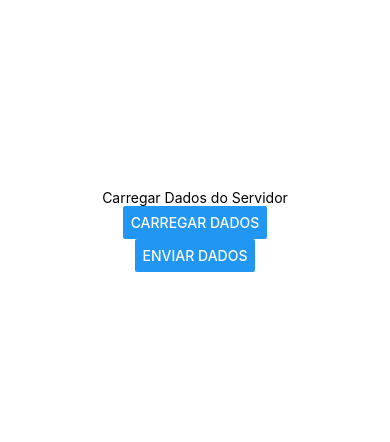
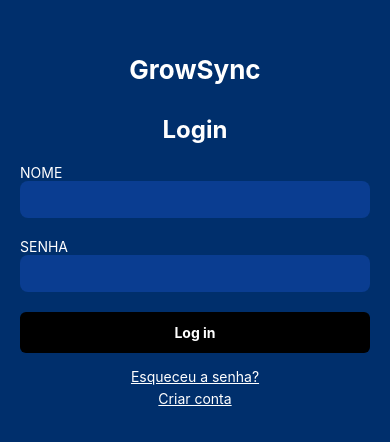
Before and after one commit to KauaMarmol/projeto-tcc-mobile, a React Native app: screen /Login in a window 390 px wide. Shown: the part 192-634 px from the top of the page. Built offline with nearby package versions, Linux system fonts and the light colour scheme.

Commit message:
[feat] Criação de telas login

```diff
--- a/App.js
+++ b/App.js
@@ -1,58 +1,22 @@
-import { StatusBar } from 'expo-status-bar';
-import { useState } from 'react';
-import { Button, StyleSheet, Text, View } from 'react-native';
+import React, { useState } from 'react';
+import { NavigationContainer } from '@react-navigation/native';
+import { createNativeStackNavigator } from '@react-navigation/native-stack';
+import WelcomeScreen from './screens/WelcomeScreen';
+import LoginScreen from './screens/LoginScreen';
+import RegisterScreen from './screens/RegisterScreen';
+import HomeScreen from './screens/HomeScreen';
+
+const Stack = createNativeStackNavigator();
 
 export default function App() {
-  const [data, setData] = useState([]);
-  /* const API_URL = "https://curly-space-trout-4vjgjx6qwq5hqp66-3000.app.github.dev" */
-  /* const API_URL = "http://localhost:3000" */
-
-  const fetchData = async () => {
-    const ENDPOINT = "/api/user"
-    const API_URL = "https://curly-space-trout-4vjgjx6qwq5hqp66-3000.app.github.dev"
-    const response = await fetch(API_URL + ENDPOINT);
-    const json = await response.json();
-    setData(json);
-  }
-
-  const postData = async () => {
-    const ENDPOINT = "/api/user";
-    const body = {
-      username: "usuario1",
-      email: "usuario1@teste.com.br"
-    }
-    const response = await fetch(API_URL + ENDPOINT, {
-      method: 'POST',
-      headers: {
-        'Content-Type': 'application/json'
-      },
-      body: JSON.stringify(body)
-  });
-  const json = await respone.json();
-  console.log(json);
-}
   return (
-    <View style={styles.container}>
-      <Text>Carregar Dados do Servidor</Text>
-      {
-        data?.map(item => {
-          return (
-            <Text key={item.id}>{item.username}</Text>
-          )
-        })
-      }
-      <Button title="Carregar Dados" onPress={fetchData}/>
-      <Button title="Enviar Dados" onPress={postData} />
-      <StatusBar style="auto" />
-    </View>
+    <NavigationContainer>
+      <Stack.Navigator initialRouteName="Welcome" screenOptions={{ headerShown: false }}>
+        <Stack.Screen name="Welcome" component={WelcomeScreen} />
+        <Stack.Screen name="Login" component={LoginScreen} />
+        <Stack.Screen name="Register" component={RegisterScreen} />
+        <Stack.Screen name="Home" component={HomeScreen} />
+      </Stack.Navigator>
+    </NavigationContainer>
   );
 }
-
-const styles = StyleSheet.create({
-  container: {
-    flex: 1,
-    backgroundColor: '#fff',
-    alignItems: 'center',
-    justifyContent: 'center',
-  },
-});
--- a/package.json
+++ b/package.json
@@ -9,10 +9,14 @@
     "web": "expo start --web"
   },
   "dependencies": {
+    "@react-navigation/native": "^7.1.17",
+    "@react-navigation/native-stack": "^7.3.24",
     "expo": "^53.0.11",
     "expo-status-bar": "~2.2.3",
     "react": "19.0.0",
-    "react-native": "0.79.3"
+    "react-native": "0.79.3",
+    "react-native-screens": "~4.11.1",
+    "react-native-safe-area-context": "5.4.0"
   },
   "devDependencies": {
     "@babel/core": "^7.20.0"
--- /dev/null
+++ b/screens/HomeScreen.js
@@ -0,0 +1,54 @@
+import React, { useState } from 'react';
+import { View, Text, Button, StyleSheet } from 'react-native';
+import { StatusBar } from 'expo-status-bar';
+
+export default function HomeScreen() {
+  const [data, setData] = useState([]);
+
+  const fetchData = async () => {
+    const ENDPOINT = "/api/user";
+    const API_URL = "https://curly-space-trout-4vjgjx6qwq5hqp66-3000.app.github.dev";
+    const response = await fetch(API_URL + ENDPOINT);
+    const json = await response.json();
+    setData(json);
+  }
+
+  const postData = async () => {
+    const ENDPOINT = "/api/user";
+    const API_URL = "https://curly-space-trout-4vjgjx6qwq5hqp66-3000.app.github.dev";
+    const body = {
+      username: "usuario1",
+      email: "usuario1@teste.com.br"
+    };
+    const response = await fetch(API_URL + ENDPOINT, {
+      method: 'POST',
+      headers: {
+        'Content-Type': 'application/json'
+      },
+      body: JSON.stringify(body)
+    });
+    const json = await response.json();
+    console.log(json);
+  }
+
+  return (
+    <View style={styles.container}>
+      <Text>Carregar Dados do Servidor</Text>
+      {data?.map(item => (
+        <Text key={item.id}>{item.username}</Text>
+      ))}
+      <Button title="Carregar Dados" onPress={fetchData} />
+      <Button title="Enviar Dados" onPress={postData} />
+      <StatusBar style="auto" />
+    </View>
+  );
+}
+
+const styles = StyleSheet.create({
+  container: {
+    flex: 1,
+    backgroundColor: '#fff',
+    alignItems: 'center',
+    justifyContent: 'center',
+  },
+});
--- /dev/null
+++ b/screens/LoginScreen.js
@@ -0,0 +1,78 @@
+import React, { useState } from 'react';
+import { View, Text, TextInput, StyleSheet, TouchableOpacity } from 'react-native';
+
+export default function LoginScreen({ navigation }) {
+  const [nome, setNome] = useState('');
+  const [senha, setSenha] = useState('');
+
+  return (
+    <View style={styles.container}>
+      <Text style={styles.logo}>GrowSync</Text>
+      <Text style={styles.title}>Login</Text>
+      <Text style={styles.label}>NOME</Text>
+      <TextInput style={styles.input} value={nome} onChangeText={setNome} />
+      <Text style={styles.label}>SENHA</Text>
+      <TextInput style={styles.input} value={senha} onChangeText={setSenha} secureTextEntry />
+      <TouchableOpacity style={styles.button}>
+        <Text style={styles.buttonText}>Log in</Text>
+      </TouchableOpacity>
+      <TouchableOpacity onPress={() => {}}>
+        <Text style={styles.link}>Esqueceu a senha?</Text>
+      </TouchableOpacity>
+      <TouchableOpacity onPress={() => navigation.navigate('Register')}>
+        <Text style={styles.link}>Criar conta</Text>
+      </TouchableOpacity>
+    </View>
+  );
+}
+
+const styles = StyleSheet.create({
+  container: {
+    flex: 1,
+    backgroundColor: '#002F6C',
+    padding: 20,
+    justifyContent: 'center',
+  },
+  logo: {
+    fontSize: 26,
+    fontWeight: 'bold',
+    color: '#fff',
+    alignSelf: 'center',
+    marginBottom: 30,
+  },
+  title: {
+    fontSize: 24,
+    color: '#fff',
+    fontWeight: 'bold',
+    marginBottom: 10,
+    alignSelf: 'center',
+  },
+  label: {
+    color: '#fff',
+    marginTop: 10,
+  },
+  input: {
+    backgroundColor: '#0a3d91',
+    borderRadius: 8,
+    padding: 10,
+    color: '#fff',
+    marginBottom: 10,
+  },
+  button: {
+    backgroundColor: '#000',
+    padding: 12,
+    borderRadius: 6,
+    alignItems: 'center',
+    marginVertical: 10,
+  },
+  buttonText: {
+    color: '#fff',
+    fontWeight: 'bold',
+  },
+  link: {
+    color: '#fff',
+    textAlign: 'center',
+    marginTop: 5,
+    textDecorationLine: 'underline',
+  },
+});
--- /dev/null
+++ b/screens/RegisterScreen.js
@@ -0,0 +1,81 @@
+import React, { useState } from 'react';
+import { View, Text, TextInput, StyleSheet, TouchableOpacity } from 'react-native';
+
+export default function RegisterScreen({ navigation }) {
+  const [nome, setNome] = useState('');
+  const [email, setEmail] = useState('');
+  const [senha, setSenha] = useState('');
+  const [dataNascimento, setDataNascimento] = useState('');
+
+  return (
+    <View style={styles.container}>
+      <Text style={styles.logo}>GrowSync</Text>
+      <Text style={styles.title}>Criar conta</Text>
+      <Text style={styles.label}>NOME</Text>
+      <TextInput style={styles.input} value={nome} onChangeText={setNome} />
+      <Text style={styles.label}>EMAIL</Text>
+      <TextInput style={styles.input} value={email} onChangeText={setEmail} />
+      <Text style={styles.label}>SENHA</Text>
+      <TextInput style={styles.input} value={senha} onChangeText={setSenha} secureTextEntry />
+      <Text style={styles.label}>DATA DE NASCIMENTO</Text>
+      <TextInput style={styles.input} value={dataNascimento} onChangeText={setDataNascimento} placeholder="Selecionar" />
+      <TouchableOpacity style={styles.button}>
+        <Text style={styles.buttonText}>Criar conta</Text>
+      </TouchableOpacity>
+      <TouchableOpacity onPress={() => navigation.navigate('Login')}>
+        <Text style={styles.link}>Entrar</Text>
+      </TouchableOpacity>
+    </View>
+  );
+}
+
+const styles = StyleSheet.create({
+  container: {
+    flex: 1,
+    backgroundColor: '#002F6C',
+    padding: 20,
+    justifyContent: 'center',
+  },
+  logo: {
+    fontSize: 26,
+    fontWeight: 'bold',
+    color: '#fff',
+    alignSelf: 'center',
+    marginBottom: 30,
+  },
+  title: {
+    fontSize: 24,
+    color: '#fff',
+    fontWeight: 'bold',
+    marginBottom: 10,
+    alignSelf: 'center',
+  },
+  label: {
+    color: '#fff',
+    marginTop: 10,
+  },
+  input: {
+    backgroundColor: '#0a3d91',
+    borderRadius: 8,
+    padding: 10,
+    color: '#fff',
+    marginBottom: 10,
+  },
+  button: {
+    backgroundColor: '#000',
+    padding: 12,
+    borderRadius: 6,
+    alignItems: 'center',
+    marginVertical: 10,
+  },
+  buttonText: {
+    color: '#fff',
+    fontWeight: 'bold',
+  },
+  link: {
+    color: '#fff',
+    textAlign: 'center',
+    marginTop: 5,
+    textDecorationLine: 'underline',
+  },
+});
--- /dev/null
+++ b/screens/WelcomeScreen.js
@@ -0,0 +1,54 @@
+import React from 'react';
+import { View, Text, Image, StyleSheet, TouchableOpacity } from 'react-native';
+
+export default function WelcomeScreen({ navigation }) {
+  return (
+    <View style={styles.container}>
+      <Text style={styles.title}>Bem-vindo(a)</Text>
+      <Image source={require('../assets/Logo.png')} style={styles.logo} />
+      <Image source={{ uri: 'https://i.imgur.com/AVf5VJl.jpg' }} style={styles.image} />
+      <Image source={{ uri: 'https://i.imgur.com/ZkJgkzb.jpg' }} style={styles.image} />
+      <TouchableOpacity style={styles.button} onPress={() => navigation.navigate('Login')}>
+        <Text style={styles.buttonText}>Vamos começar</Text>
+      </TouchableOpacity>
+    </View>
+  );
+}
+
+const styles = StyleSheet.create({
+  container: {
+    flex: 1,
+    backgroundColor: '#002F6C',
+    alignItems: 'center',
+    justifyContent: 'center',
+  },
+  title: {
+    fontSize: 22,
+    color: '#fff',
+    fontWeight: 'bold',
+    marginBottom: 0,
+  },
+  logo: {
+    width: 200,
+    height: 200,
+    resizeMode: 'contain',
+    marginBottom: 0,
+  },
+  image: {
+    width: 250,
+    height: 120,
+    borderRadius: 12,
+    marginVertical: 5,
+  },
+  button: {
+    marginTop: 30,
+    backgroundColor: '#000',
+    paddingHorizontal: 40,
+    paddingVertical: 12,
+    borderRadius: 6,
+  },
+  buttonText: {
+    color: '#fff',
+    fontWeight: 'bold',
+  },
+});
```
Also changed, not shown: assets/Logo.png (added), 1 other file (tests, documents, lock files or other folders).
